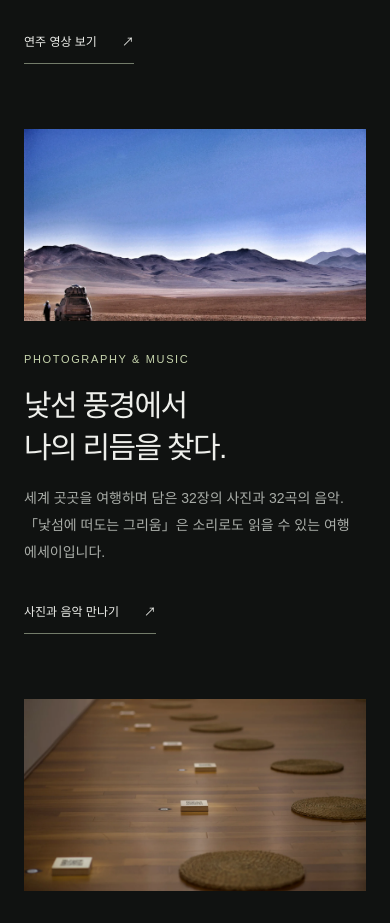
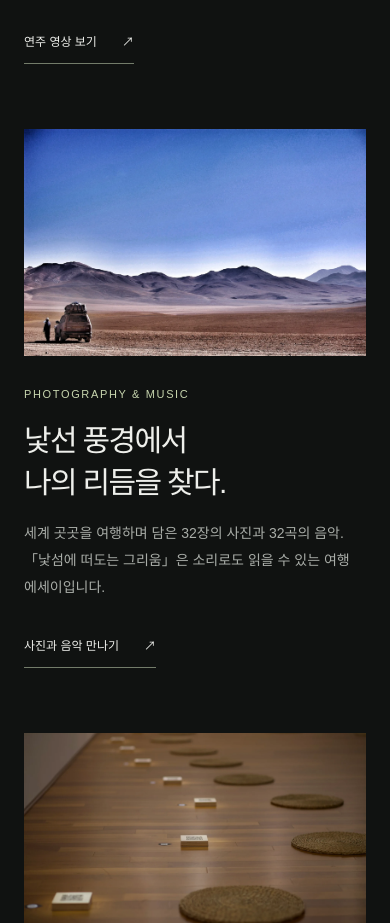
Before and after one commit to codegrahper/iva-rhythmgrapher, a Next.js app: page / in a window 390 px wide. Shown: the part 1260-2183 px from the top of the page. Built offline with nearby package versions, Linux system fonts and the light colour scheme.

Commit message:
Preserve full Atacama exhibition photograph on all screens

```diff
--- a/src/app/globals.css
+++ b/src/app/globals.css
@@ -168,6 +168,14 @@ nav a {
 .story-frame.is-active {
   opacity:1;
   transform:scale(1)}
+.story-frame--full {
+  object-fit:contain;
+  transform:none}
+.story-visual:has(.story-frame--full.is-active) .image-index {
+  top:24px;
+  bottom:auto;
+  left:auto;
+  right:24px}
 .image-index {
   position:absolute;
   left:24px;
@@ -504,6 +512,9 @@ to {
   aspect-ratio:16/9;
   object-fit:cover;
   margin-bottom:30px}
+.mobile-story--full {
+  aspect-ratio:auto;
+  object-fit:contain}
 }
 
 @media(max-width:900px) {
--- a/src/app/page.tsx
+++ b/src/app/page.tsx
@@ -32,13 +32,13 @@ export default function Home() {
         <div className="story-grid">
           <div className="story-visual" aria-hidden="true">
             <img className="story-frame is-active" data-frame="0" src={asset('images/concept-market.jpg')} alt="" loading="lazy" />
-            <img className="story-frame" data-frame="1" src={asset('portfolio/travel-atacama.webp')} alt="" loading="lazy" />
+            <img className="story-frame story-frame--full" data-frame="1" src={asset('portfolio/travel-atacama.webp')} alt="" loading="lazy" />
             <img className="story-frame" data-frame="2" src={asset('portfolio/exhibition-2.webp')} alt="" loading="lazy" />
             <span className="image-index">SELECTED WORKS / <span id="scene-index">01</span></span>
           </div>
           <div className="story-chapters">
             <article className="story-chapter" data-chapter="0"><img className="mobile-story" src={asset('images/concept-market.jpg')} alt="시장 한가운데 펼쳐진 양태석의 드럼 퍼포먼스" loading="lazy" /><p className="eyebrow">PERFORMANCE</p><h3>몸짓이<br />음악이 되는 순간.</h3><p>익숙한 악기의 경계를 넘어, 몸의 움직임으로 소리를 만듭니다. 무대와 일상의 공간에서 이어온 드럼 퍼포먼스.</p><a className="text-link" href="#performance-film">연주 영상 보기 <span aria-hidden="true">↗</span></a></article>
-            <article className="story-chapter" data-chapter="1"><img className="mobile-story" src={asset('portfolio/travel-atacama.webp')} alt="넓은 하늘과 산맥이 펼쳐진 아타카마의 풍경" loading="lazy" /><p className="eyebrow">PHOTOGRAPHY & MUSIC</p><h3>낯선 풍경에서<br />나의 리듬을 찾다.</h3><p>세계 곳곳을 여행하며 담은 32장의 사진과 32곡의 음악. 「낯섬에 떠도는 그리움」은 소리로도 읽을 수 있는 여행 에세이입니다.</p><a className="text-link" href="https://youtube.com/playlist?list=PLkAQJ15VOXjxmjuu1cueVf8w1pf3DxTFO" target="_blank" rel="noreferrer">사진과 음악 만나기 <span aria-hidden="true">↗</span></a></article>
+            <article className="story-chapter" data-chapter="1"><img className="mobile-story mobile-story--full" src={asset('portfolio/travel-atacama.webp')} alt="아타카마의 넓은 하늘과 산맥 아래 서 있는 여행자와 자동차" loading="lazy" /><p className="eyebrow">PHOTOGRAPHY & MUSIC</p><h3>낯선 풍경에서<br />나의 리듬을 찾다.</h3><p>세계 곳곳을 여행하며 담은 32장의 사진과 32곡의 음악. 「낯섬에 떠도는 그리움」은 소리로도 읽을 수 있는 여행 에세이입니다.</p><a className="text-link" href="https://youtube.com/playlist?list=PLkAQJ15VOXjxmjuu1cueVf8w1pf3DxTFO" target="_blank" rel="noreferrer">사진과 음악 만나기 <span aria-hidden="true">↗</span></a></article>
             <article className="story-chapter" data-chapter="2"><img className="mobile-story" src={asset('portfolio/exhibition-2.webp')} alt="낯섬에 떠도는 그리움 전시의 사진과 빛" loading="lazy" /><p className="eyebrow">EXHIBITION</p><h3>사진을 듣고,<br />소리를 바라보다.</h3><p>풍경의 기억이 전시 공간으로 이어집니다. QR 코드로 사진 속 음악을 만나는 음악사진전, 「낯섬에 떠도는 그리움」.</p><p className="caption">Gallery One · 2021.11.06–11.12</p></article>
           </div>
         </div>
```
